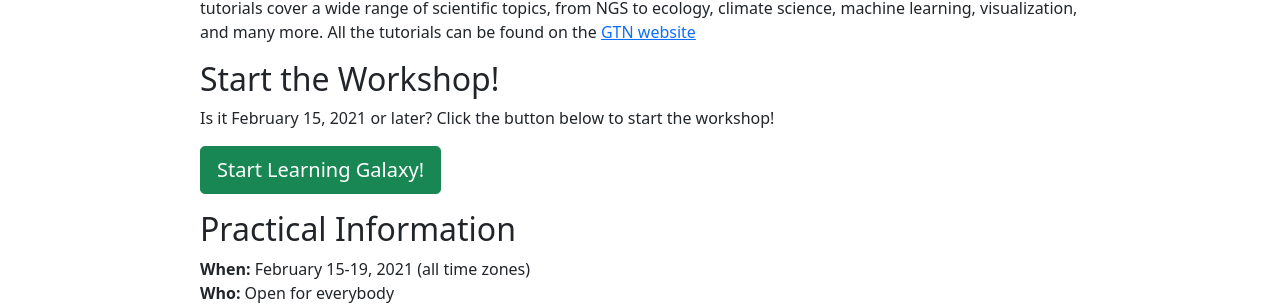
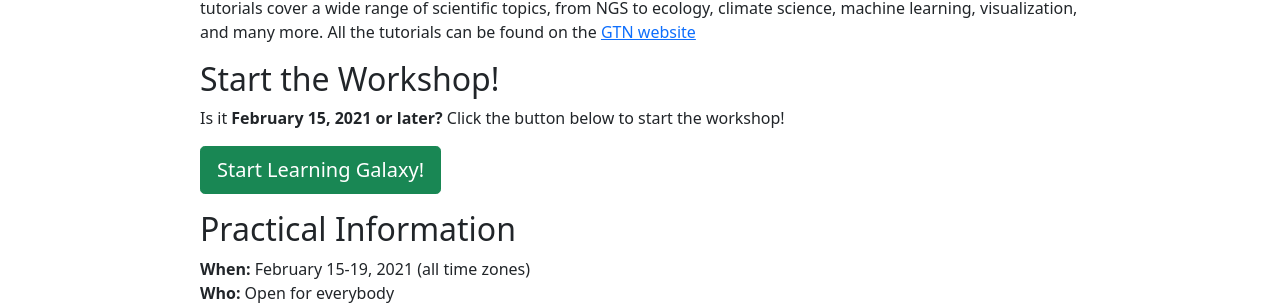
Before and after one commit to shiltemann/global-galaxy-course, a Jekyll site: the page built from index.md, in a window 1280 px wide and 900 px high. Shown: the part 398-703 px from the top of the window. Built offline with Jekyll 4.4.1, drawn with Linux system fonts in a browser that asks for light colours.

Commit message:
emphasise data

```diff
--- a/index.md
+++ b/index.md
@@ -12,7 +12,7 @@ The [program](#program) covers a general **introduction to the Galaxy platform**
 
 ## Start the Workshop!
 
-Is it February 15, 2021 or later? Click the button below to start the workshop!
+Is it **February 15, 2021 or later?** Click the button below to start the workshop!
 
 <a href="{{site.baseurl}}/workshop"><button type="button" class="btn btn-success btn-lg">Start Learning Galaxy!</button></a>
 
```
